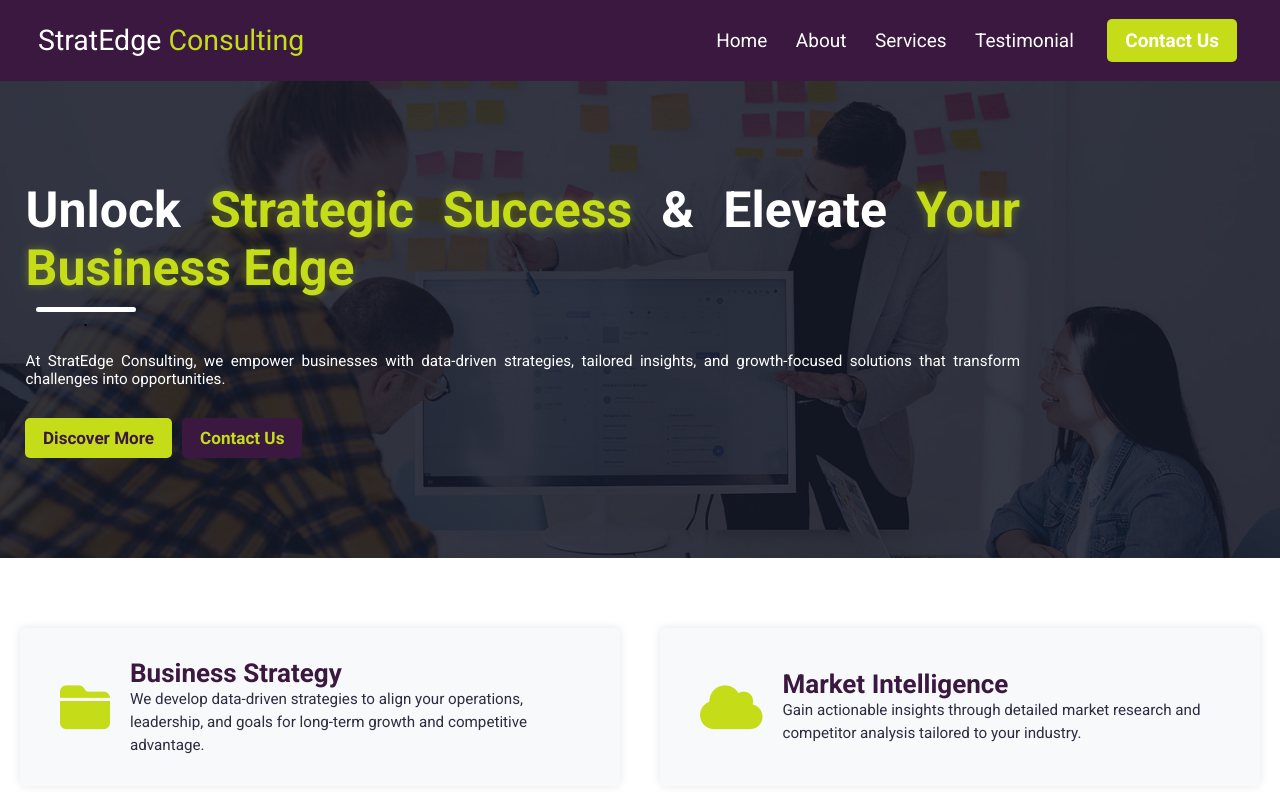
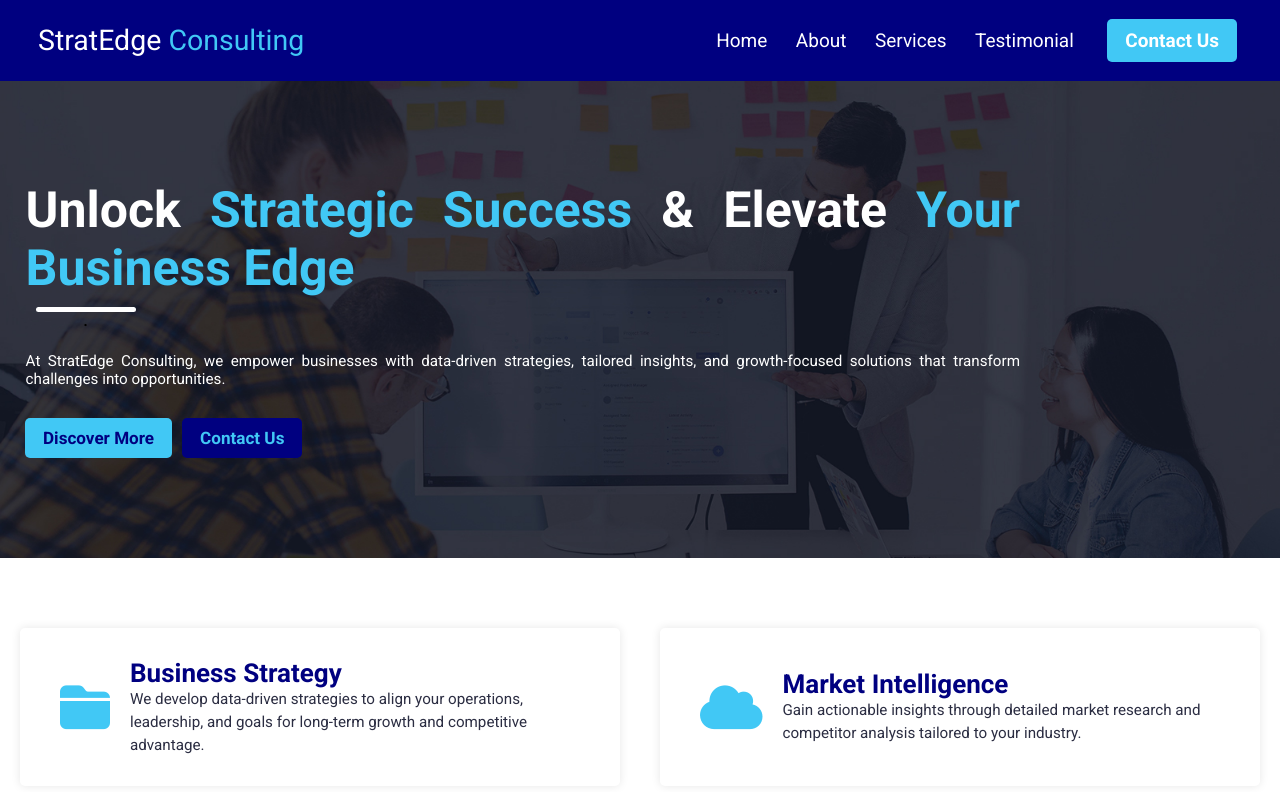
Before and after one commit to tolulope-i/mexant_website, a plain HTML site: page index.html in a window 1280 px wide. Drawn offline with nearby package versions, Linux system fonts and the light colour scheme; a web font is replaced by a local one.

Commit message:
changing the colors

```diff
--- a/styles.css
+++ b/styles.css
@@ -6,9 +6,9 @@
   font-family: "roboto", sans-serif;
 }
 :root {
-  --primary-color: #3a1840;
-  --secondary-color: #c5dc18;
-  --neutral-color1: #F8F9FA;
+  --primary-color: navy;
+  --secondary-color: rgb(65, 200, 245);
+  --neutral-color1: white;
   --neutral-color2: #2B2D42;
   --accent-color: #FF36AB;
   --tertiary-color: #ffffff;
@@ -136,7 +136,7 @@ h3 {
   text-transform: capitalize;
 }
 h4 {
-  color: var(--primary-color);
+  color: var(--secondary-color);
   font-size: 1.3em;
   text-transform: uppercase;
 }
@@ -333,7 +333,6 @@ header {
 }
 .hero-text h1 span {
   color: var(--secondary-color);
-  text-shadow: 0 0 10px rgba(228, 255, 26, 0.3);
 }
 .hero-text p {
   color: #fff;
```
